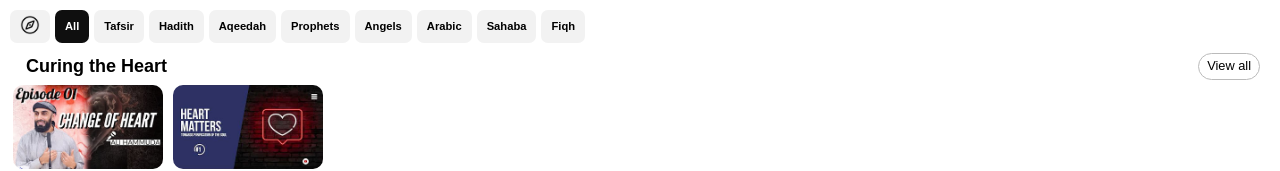
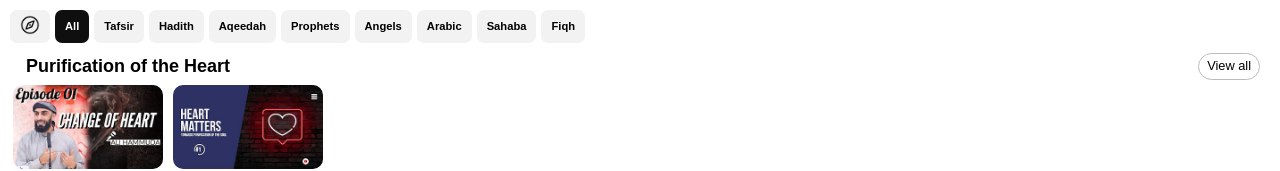
Before and after one commit to sajidmohd717/islamic-lectures-react, a React (Vite) app: page / in a window 1280 px wide. Shown: the top 171 px of the page. Built offline with nearby package versions, Linux system fonts and the light colour scheme.

Commit message:
Update App.jsx
Updated word heading

```diff
--- a/src/App.jsx
+++ b/src/App.jsx
@@ -14,7 +14,7 @@ import {
 function App() {
   let seriesDict = [
     {
-      sectionHead: "Curing the Heart",
+      sectionHead: "Purification of the Heart",
       listOfDict: curingHeartDict
     },
     {
```
